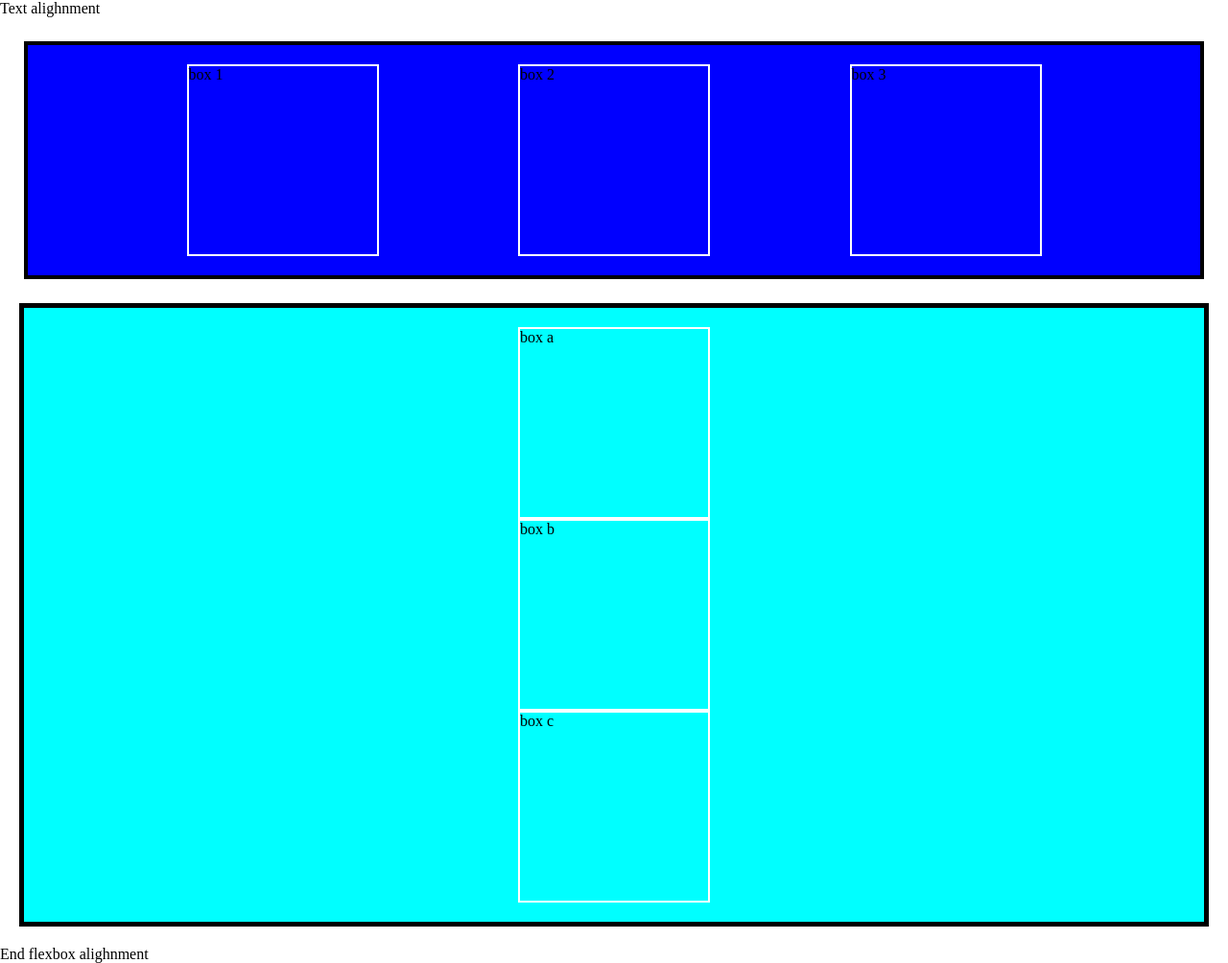
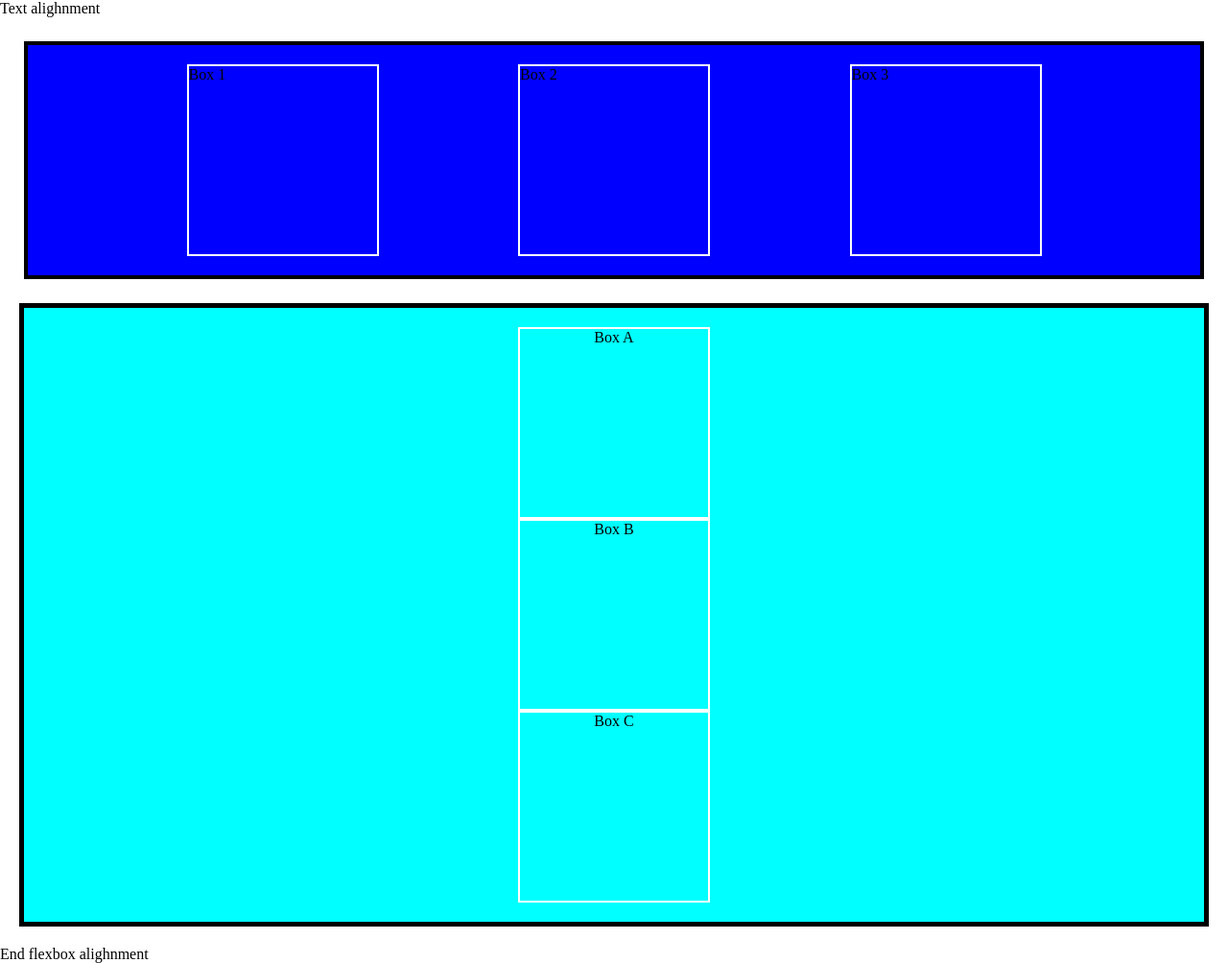
Before and after one commit to AWilson-Class/flexbox-alignment-lesson, a plain HTML site: page index.html in a window 1280 px wide. Shown: the whole page at 96% size. Drawn offline with Linux system fonts and the light colour scheme.

Commit message:
sending changes to save

```diff
--- a/index.html
+++ b/index.html
@@ -10,15 +10,15 @@
     <header> Text alighnment</header>
 
     <section class="container1">
-        <div class="box"> box 1 </div>
-        <div class="box"> box 2 </div>
-        <div class="box"> box 3 </div>
+        <div class="box"> Box 1 </div>
+        <div class="box"> Box 2 </div>
+        <div class="box"> Box 3 </div>
     </section>
 
     <section class="container2">
-        <div class="box"> box a </div>
-        <div class="box"> box b </div>
-        <div class="box"> box c </div>
+        <div class="box"> Box A </div>
+        <div class="box"> Box B </div>
+        <div class="box"> Box C </div>
     </section>
 
     <footer>
--- a/styles/styles.css
+++ b/styles/styles.css
@@ -17,7 +17,7 @@
     padding: 20px;
     margin: 25px;
     border: 4px solid black;
-    justify-content: space-evenly
+    justify-content: space-evenly;
 }
 
 .container2{
@@ -29,4 +29,5 @@
     border: 5px solid black;
     justify-content: space-evenly;
     align-items: center;
+    text-align: center;
 }
```
